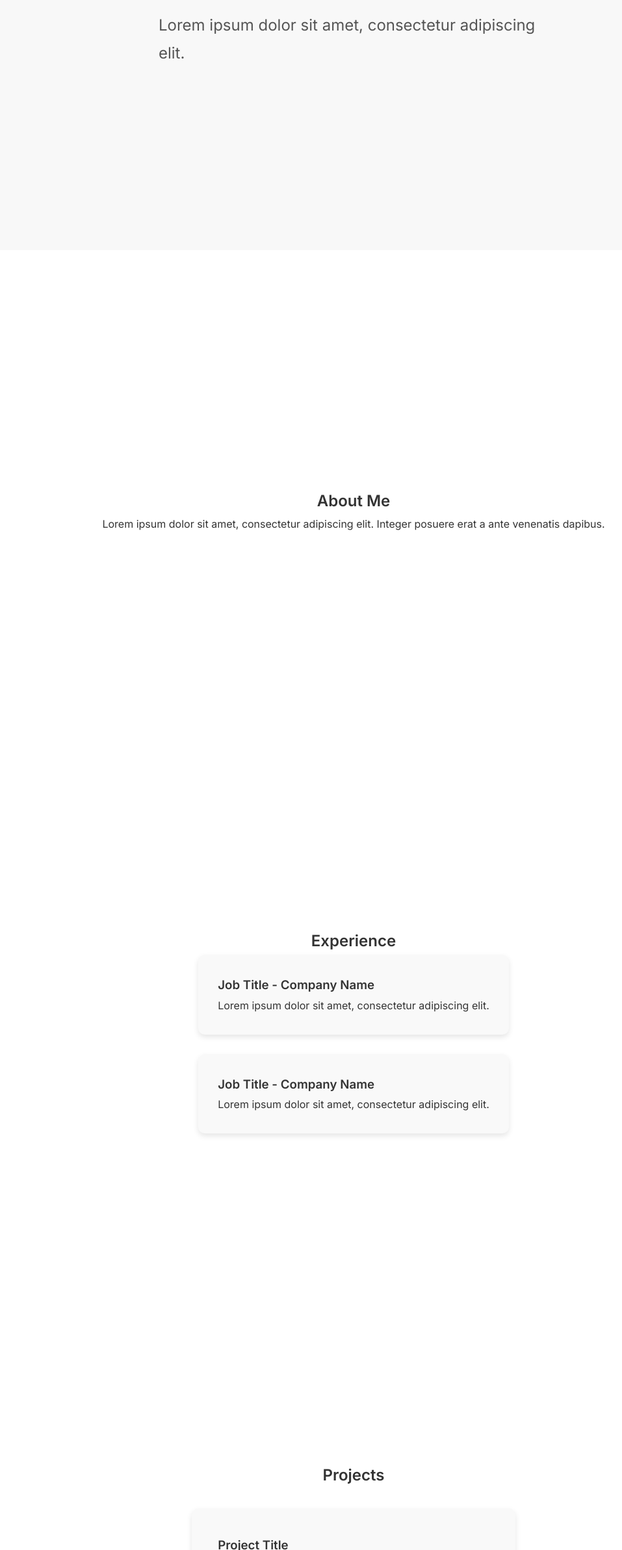
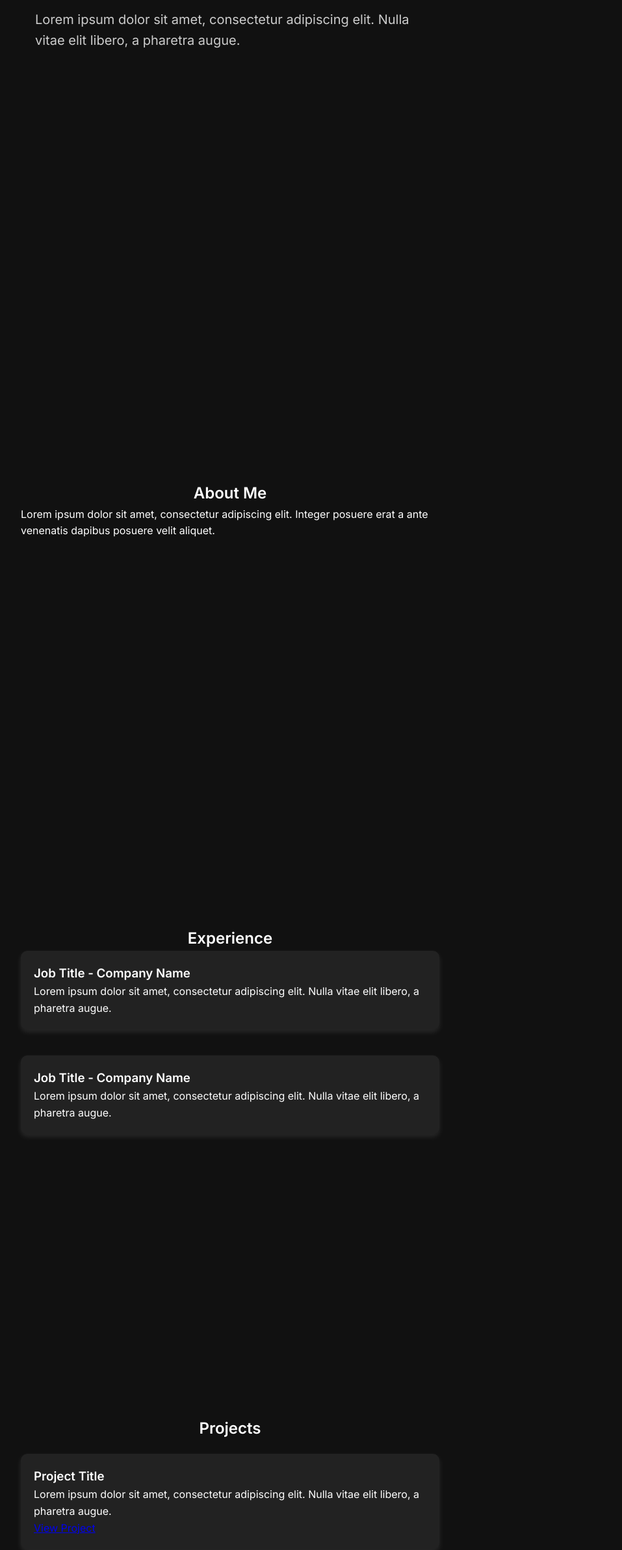
Before and after one commit to chenyang4278/chenyang4278.github.io, a plain HTML site: page index.html in a window 1280 px wide. Shown: the part 415-2800 px from the top of the page at 65% size, without its empty margins (96-1053 px from the left). Drawn offline with Linux system fonts and the light colour scheme.

Commit message:
Update index.html

```diff
--- a/index.html
+++ b/index.html
@@ -14,30 +14,30 @@
             scroll-behavior: smooth;
         }
         body {
-            background: #fff;
-            color: #333;
-            line-height: 1.8;
+            background: #111;
+            color: #fff;
+            line-height: 1.6;
         }
         nav {
             position: fixed;
             width: 100%;
             top: 0;
-            background: rgba(255, 255, 255, 0.95);
+            background: rgba(17, 17, 17, 0.9);
             display: flex;
-            justify-content: center;
+            justify-content: space-between;
             padding: 20px 50px;
             z-index: 1000;
-            box-shadow: 0 2px 10px rgba(0, 0, 0, 0.1);
+            box-shadow: 0 2px 10px rgba(0, 0, 0, 0.3);
         }
         nav a {
             text-decoration: none;
-            color: #333;
+            color: #fff;
             font-weight: 600;
             margin: 0 20px;
             transition: color 0.3s;
         }
         nav a:hover {
-            color: #007bff;
+            color: #00ccff;
         }
         .section {
             min-height: 100vh;
@@ -45,55 +45,55 @@
             flex-direction: column;
             justify-content: center;
             align-items: center;
-            text-align: center;
-            padding: 80px 15%;
+            text-align: left;
+            padding: 80px 10%;
         }
         .hero {
-            background: #f8f8f8;
             text-align: left;
+            width: 100%;
+            max-width: 900px;
         }
         .hero h1 {
-            font-size: 72px;
+            font-size: 64px;
             font-weight: 600;
             margin-bottom: 20px;
         }
         .hero p {
-            font-size: 24px;
-            color: #555;
+            font-size: 20px;
+            color: #ccc;
             max-width: 600px;
         }
         .about, .experience, .projects, .contact {
-            padding: 100px 15%;
-            text-align: left;
+            padding: 100px 10%;
+            width: 100%;
+            max-width: 900px;
         }
         .experience .timeline {
             display: flex;
             flex-direction: column;
-            align-items: flex-start;
-            gap: 30px;
+            gap: 40px;
         }
         .experience .job {
-            background: #f9f9f9;
-            padding: 30px;
+            background: #222;
+            padding: 20px;
             border-radius: 10px;
-            box-shadow: 0px 4px 8px rgba(0, 0, 0, 0.1);
-            width: 100%;
+            box-shadow: 0px 4px 8px rgba(255, 255, 255, 0.1);
         }
         .projects .project-card {
-            max-width: 800px;
-            margin: 30px auto;
-            padding: 40px;
-            background: #f9f9f9;
+            background: #222;
+            padding: 20px;
             border-radius: 10px;
-            box-shadow: 0px 4px 8px rgba(0, 0, 0, 0.1);
+            margin: 20px 0;
+            box-shadow: 0px 4px 8px rgba(255, 255, 255, 0.1);
         }
         .contact {
-            background: #222;
+            background: #000;
             color: white;
             text-align: center;
+            padding: 60px 0;
         }
         .contact a {
-            color: #00aaff;
+            color: #00ccff;
             text-decoration: none;
             font-weight: bold;
         }
@@ -109,23 +109,23 @@
     <section id="about" class="section hero">
         <div>
             <h1>Lorem Ipsum</h1>
-            <p>Lorem ipsum dolor sit amet, consectetur adipiscing elit.</p>
+            <p>Lorem ipsum dolor sit amet, consectetur adipiscing elit. Nulla vitae elit libero, a pharetra augue.</p>
         </div>
     </section>
     <section id="about" class="section about">
         <h2>About Me</h2>
-        <p>Lorem ipsum dolor sit amet, consectetur adipiscing elit. Integer posuere erat a ante venenatis dapibus.</p>
+        <p>Lorem ipsum dolor sit amet, consectetur adipiscing elit. Integer posuere erat a ante venenatis dapibus posuere velit aliquet.</p>
     </section>
     <section id="experience" class="section experience">
         <h2>Experience</h2>
         <div class="timeline">
             <div class="job">
                 <h3>Job Title - Company Name</h3>
-                <p>Lorem ipsum dolor sit amet, consectetur adipiscing elit.</p>
+                <p>Lorem ipsum dolor sit amet, consectetur adipiscing elit. Nulla vitae elit libero, a pharetra augue.</p>
             </div>
             <div class="job">
                 <h3>Job Title - Company Name</h3>
-                <p>Lorem ipsum dolor sit amet, consectetur adipiscing elit.</p>
+                <p>Lorem ipsum dolor sit amet, consectetur adipiscing elit. Nulla vitae elit libero, a pharetra augue.</p>
             </div>
         </div>
     </section>
@@ -133,7 +133,12 @@
         <h2>Projects</h2>
         <div class="project-card">
             <h3>Project Title</h3>
-            <p>Lorem ipsum dolor sit amet, consectetur adipiscing elit.</p>
+            <p>Lorem ipsum dolor sit amet, consectetur adipiscing elit. Nulla vitae elit libero, a pharetra augue.</p>
+            <a href="#">View Project</a>
+        </div>
+        <div class="project-card">
+            <h3>Project Title</h3>
+            <p>Lorem ipsum dolor sit amet, consectetur adipiscing elit. Nulla vitae elit libero, a pharetra augue.</p>
             <a href="#">View Project</a>
         </div>
     </section>
```
